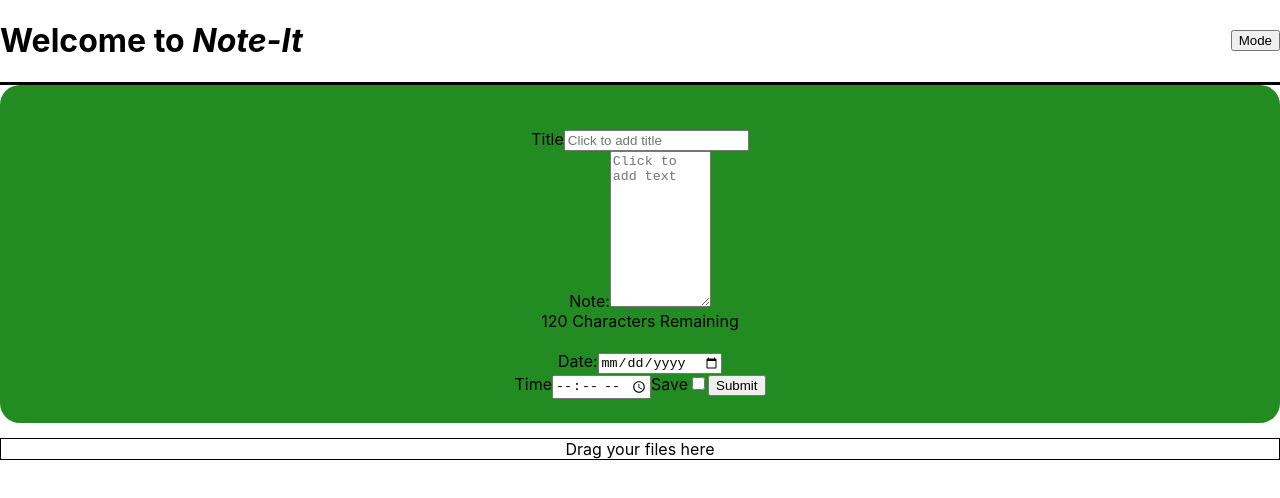
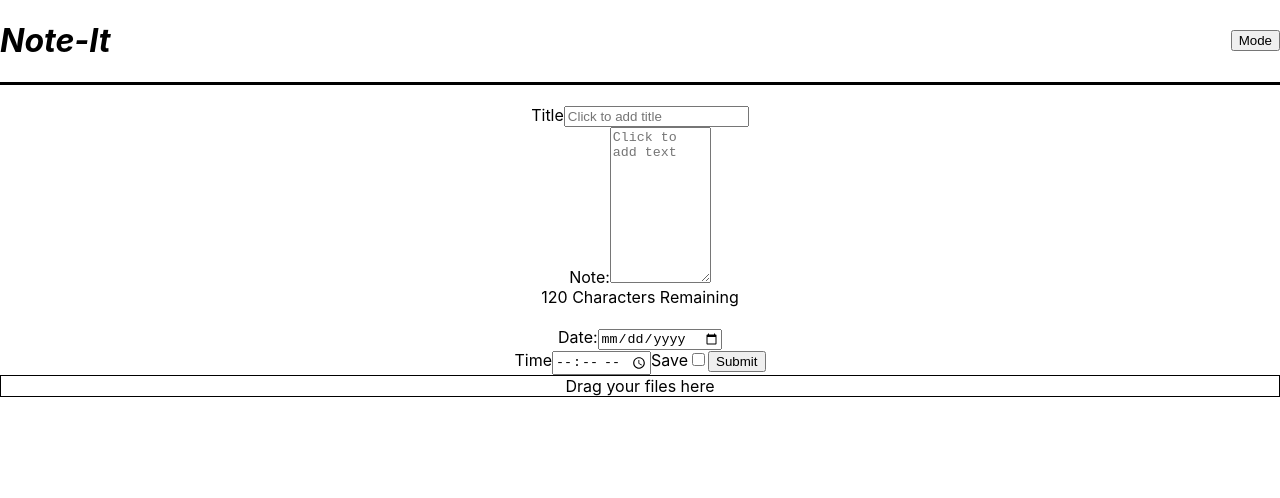
Before and after one commit to cgodoy720/edgy-test, a React (Create React App) app: page /notes/new in a window 1280 px wide. Shown: the top 498 px of the page. Built offline with nearby package versions, Linux system fonts and the light colour scheme; no server answers.

Commit message:
Nav Title Changed to Note-It

```diff
--- a/src/Components/Nav.css
+++ b/src/Components/Nav.css
@@ -16,13 +16,3 @@ background-color: black;
 .Darkmode h1 {
 color: azure;
 }
-.CreateNote{
-    margin-bottom: 15px;
-    border-radius: 20px;
-    background-color:forestgreen;
-    padding: 1.5rem;
-    min-height: 200px;
-    display: flex;
-    flex-direction: column;
-    /* justify-content: space-between; */
-}
--- a/src/Components/Navigation.js
+++ b/src/Components/Navigation.js
@@ -6,7 +6,7 @@ export default function Navigation({toggle}) {
     <div className="Navigation">
       <Link to={`/notes`}>
         {" "}
-        <h1>Welcome to <em> Note-It</em></h1>
+        <h1><em> Note-It</em></h1>
       </Link>
 
       {/* <Link to={`/notes/new`}>
```
